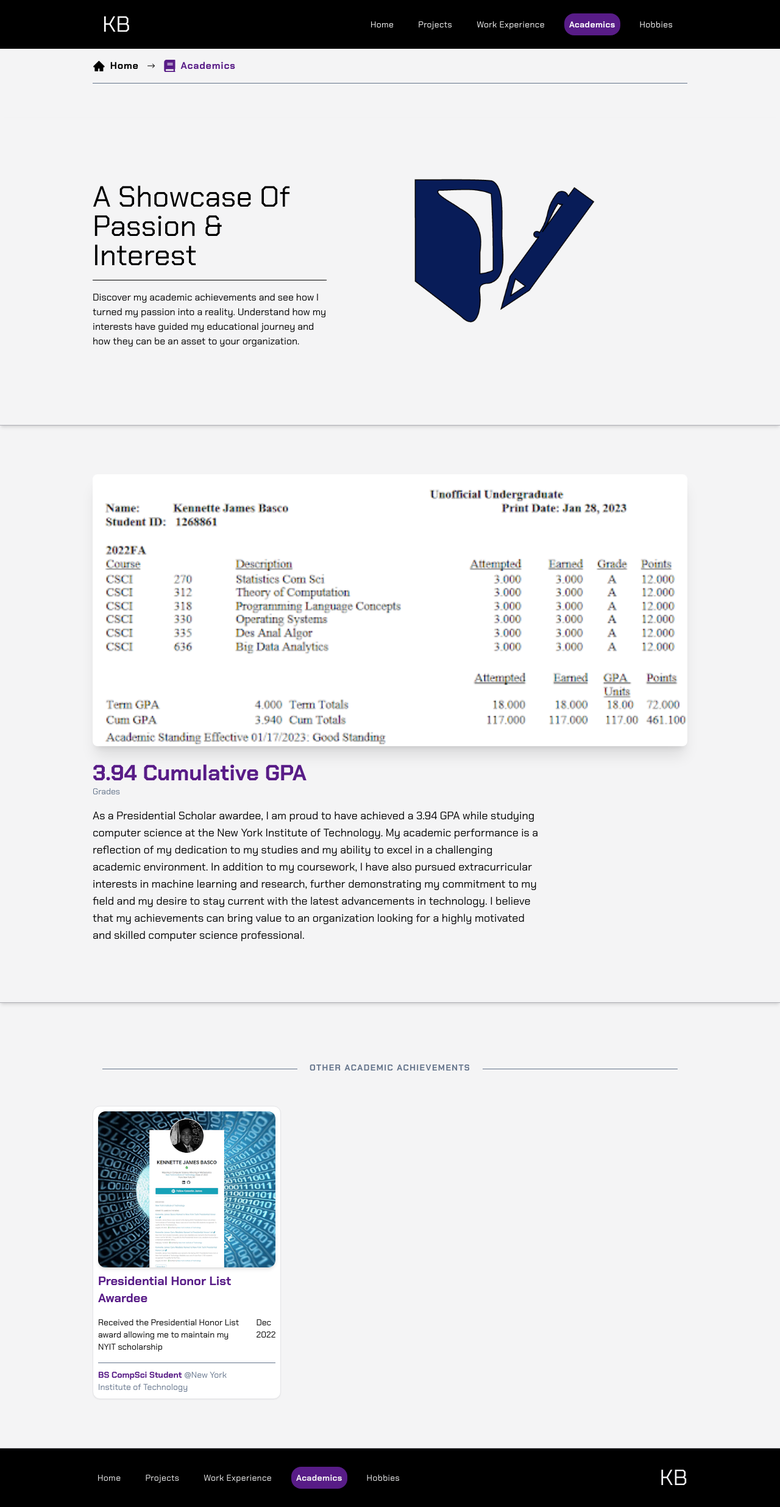
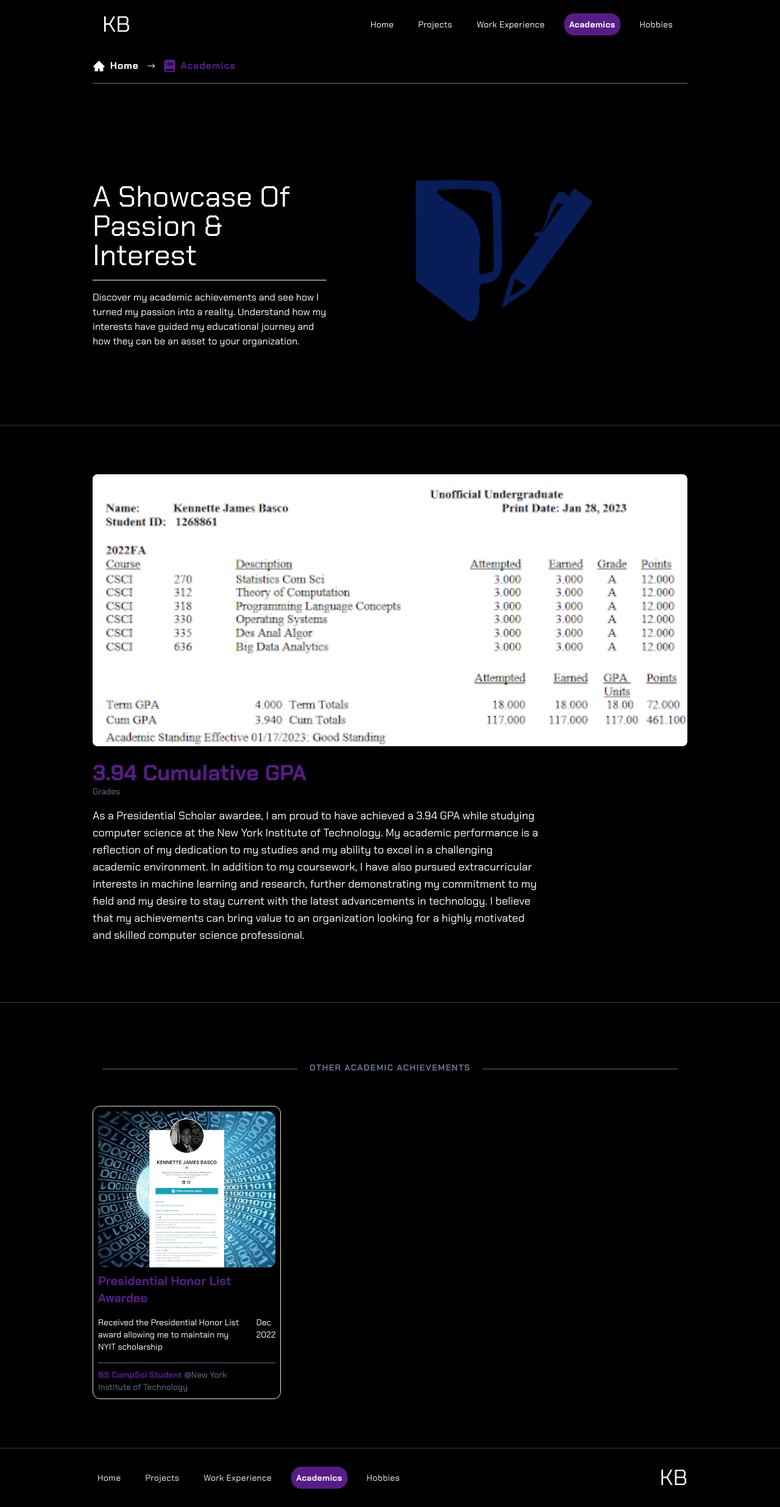
Before and after one commit to kankenny/personal-website, a Next.js app: page /academics in a window 1280 px wide. Shown: the whole page at 61% size. Built offline with nearby package versions, Linux system fonts and the light colour scheme.

Commit message:
Refactor colors and paddings

```diff
--- a/src/components/layout/body/breadcrumbs/Breadcrumbs.tsx
+++ b/src/components/layout/body/breadcrumbs/Breadcrumbs.tsx
@@ -10,7 +10,7 @@ const Breadcrumbs = ({ fullPath }: Props) => {
 	const fullPathArray = fullPath.split('/')
 
 	return (
-		<SectionContainer twClasses="pt-4 shadow-none border-none pb-0">
+		<SectionContainer twClasses="hidden md:block pt-4 shadow-none border-none pb-0">
 			<div className="flex flex-row space-x-2 items-center border-b border-b-gray pb-4">
 				{fullPathArray.map((path, index) => (
 					<BreadCrumbItem
--- a/src/components/layout/body/connect/Connect.tsx
+++ b/src/components/layout/body/connect/Connect.tsx
@@ -19,7 +19,7 @@ const Connect = ({ connectWithMeText }: Props) => {
 			{modalIsOpen && <Modal onClose={modalVisibilityHandler} />}
 			<SectionContainer twClasses="bg-black pb-0">
 				<div
-					className="flex flex-col gap-2 py-5 my-16 hover:text-main group border-y-2 hover:border-main cursor-pointer text-yellow-300 duration-200 border-yellow-300"
+					className="flex flex-col gap-2 py-5 my-24 hover:text-main group border-y-2 hover:border-main cursor-pointer text-yellow-300 duration-200 border-yellow-300"
 					onClick={modalVisibilityHandler}
 				>
 					<h1 className="text-4xl font-bold">
--- a/src/components/layout/body/detail/LinkToSourceCode.tsx
+++ b/src/components/layout/body/detail/LinkToSourceCode.tsx
@@ -20,7 +20,7 @@ const divVariant = {
 const LinkToSourceCode = ({ sourceCode }: Props) => {
 	return (
 		<motion.div
-			className="mx-auto text-4xl text-white font-bold underline duration-200 hover:text-white bg-darkGray hover:bg-black rounded-lg px-5 py-2 border-2 border-black my-4 hover:border-white"
+			className="mx-auto text-2xl md:text-4xl text-white font-bold underline duration-200 hover:text-white bg-darkGray hover:bg-black rounded-lg px-8 py-5 border-2 border-black my-4 hover:border-white"
 			variants={divVariant}
 			initial="hidden"
 			animate="visible"
--- a/src/components/routes/home/latest-work/LatestWork.tsx
+++ b/src/components/routes/home/latest-work/LatestWork.tsx
@@ -6,7 +6,7 @@ import LatestWorkList from './LatestWorkList'
 
 const LatestWork = () => {
 	return (
-		<SectionContainer twClasses="bg-zinc-200">
+		<SectionContainer>
 			<SectionTitle
 				sectionTitle="some of my latest work"
 				isOdd={true}
--- a/src/components/routes/home/rush/Rush.tsx
+++ b/src/components/routes/home/rush/Rush.tsx
@@ -9,7 +9,7 @@ const Rush = () => {
 				target="_blank"
 				rel="noreferrer noopener"
 			>
-				<div className="flex flex-col gap-2 py-5 my-16 hover:text-main group border-y-2 hover:border-main cursor-pointer text-yellow-300 duration-200 border-yellow-300">
+				<div className="flex flex-col gap-2 py-5 my-24 hover:text-main group border-y-2 hover:border-main cursor-pointer text-yellow-300 duration-200 border-yellow-300">
 					<h1 className="text-4xl font-bold">In a rush?</h1>
 					<div className="flex items-center">
 						<p className="max-w-[75%] text-lg group-hover:underline font-light">
--- a/src/components/ui/OverviewCard.tsx
+++ b/src/components/ui/OverviewCard.tsx
@@ -29,7 +29,7 @@ const cardVariant = {
 const OverviewCard = ({ entry }: Props) => {
 	return (
 		<motion.div variants={cardVariant}>
-			<Card twClasses="rounded-xl bg-white p-2 hover:shadow-xl hover:transform hover:scale-105 duration-200 group cursor-pointer min-h-[30em] flex flex-col justify-between">
+			<Card twClasses="rounded-xl bg-black text-white p-2 hover:shadow-xl hover:transform hover:scale-105 duration-200 group cursor-pointer min-h-[30em] flex flex-col justify-between">
 				<div className="space-y-2">
 					<Image
 						src={entry.img}
@@ -42,7 +42,7 @@ const OverviewCard = ({ entry }: Props) => {
 				</div>
 				<div>
 					<div className="pb-2">
-						<div className="mt-1 text-sm pt-3 text-black flex justify-between">
+						<div className="mt-1 text-sm pt-3 flex justify-between">
 							<p className="pr-4">{entry.overview}</p>
 							{entry.date && <p>{entry.date}</p>}
 						</div>
--- a/src/components/ui/SectionContainer.tsx
+++ b/src/components/ui/SectionContainer.tsx
@@ -8,7 +8,7 @@ type Props = {
 const SectionContainer = ({ twClasses, children }: Props) => {
 	return (
 		<div
-			className={`shadow-md border-b border-zinc-500 border-opacity-50 pb-14 px-10 md:px-0 ${twClasses}`}
+			className={`bg-black text-white shadow-md border-b border-zinc-500 border-opacity-50 pb-14 px-12 md:px-6 ${twClasses}`}
 		>
 			<div className="container mx-auto">{children}</div>
 		</div>
--- a/src/components/ui/SectionTitle.tsx
+++ b/src/components/ui/SectionTitle.tsx
@@ -10,9 +10,7 @@ const SectionTitle = ({ sectionTitle, isOdd }: Props) => {
 		<div className="p-4">
 			<h2 className="uppercase mx-auto text-gray text-sm md:text-md font-bold text-center border-b-gray border-b leading-[.1em] mt-[10px] my-[20px]">
 				<span
-					className={`px-[20px] tracking-widest  ${
-						isOdd ? 'bg-zinc-200' : 'bg-zinc-100'
-					}`}
+					className={`px-[20px] tracking-widest bg-black`}
 				>
 					{sectionTitle}
 				</span>
--- a/src/styles/globals.css
+++ b/src/styles/globals.css
@@ -4,7 +4,7 @@
 
 @layer components {
 	.main-web-container {
-		background-color: theme('colors.zinc.100');
+		background-color: theme('colors.black');
 	}
 
 	.card {
```
